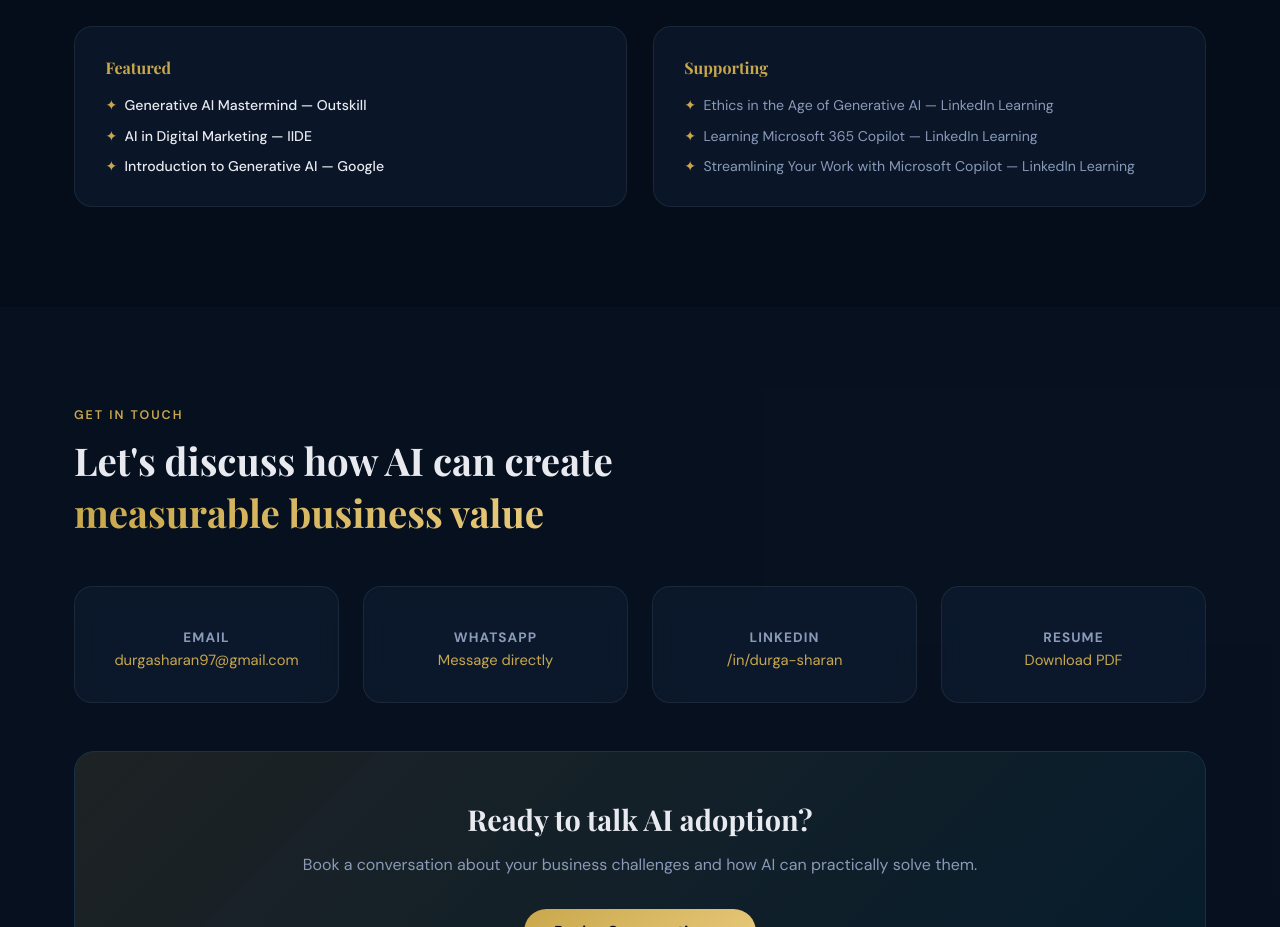
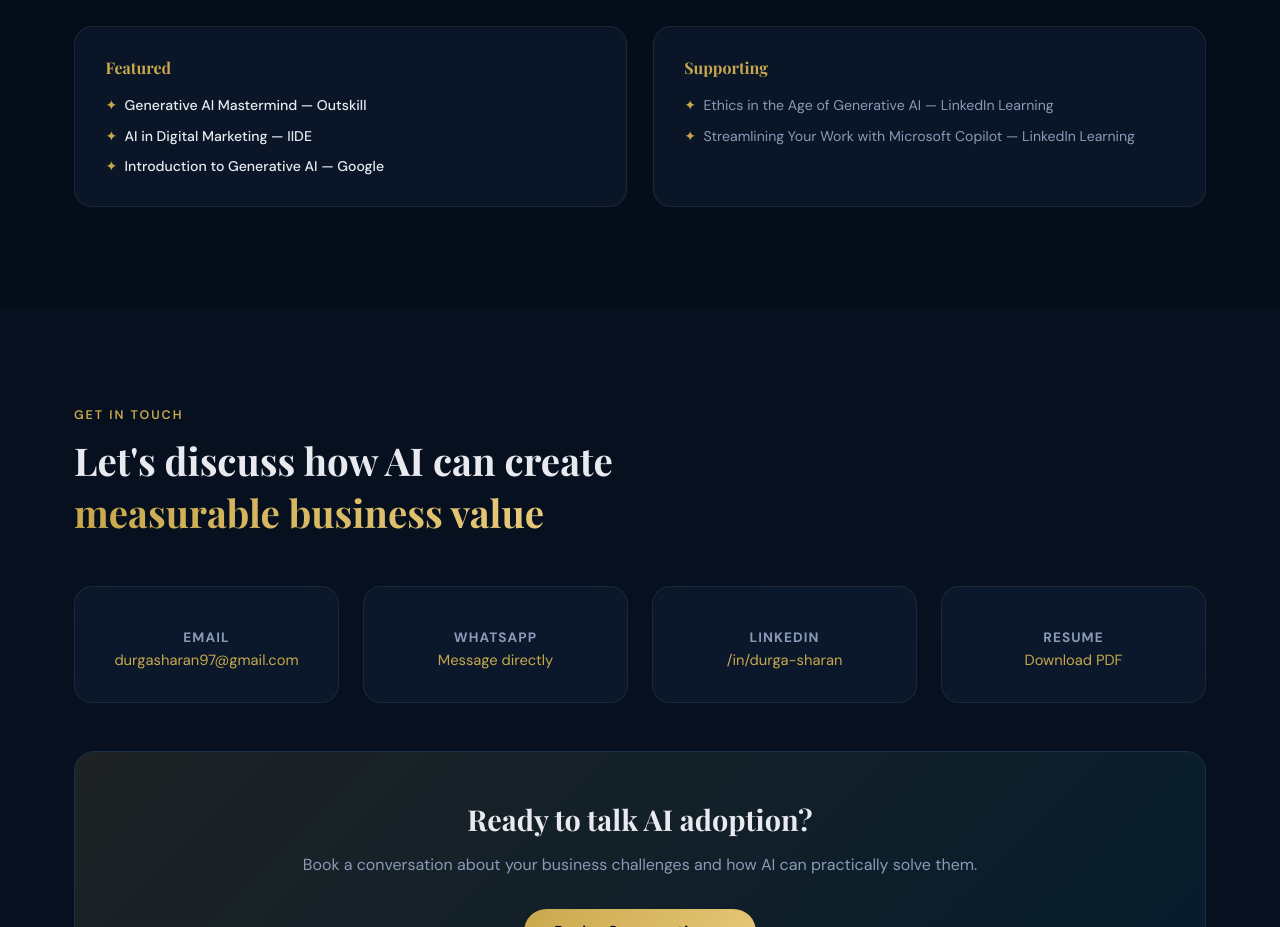
Before and after one commit to DurgaSharan01/my-portfolio, a plain HTML site: page index.html in a window 1280 px wide. Shown: the part 5200-6127 px from the top of the page. Drawn offline with nearby package versions, Linux system fonts and the light colour scheme.

Commit message:
Update index.html

```diff
--- a/index.html
+++ b/index.html
@@ -404,7 +404,6 @@ footer .quote{font-family:'Playfair Display',serif;color:var(--gold);font-size:1
         <h4>Supporting</h4>
         <ul class="cert-list">
           <li>Ethics in the Age of Generative AI — LinkedIn Learning</li>
-          <li>Learning Microsoft 365 Copilot — LinkedIn Learning</li>
           <li>Streamlining Your Work with Microsoft Copilot — LinkedIn Learning</li>
         </ul>
       </div>
```
